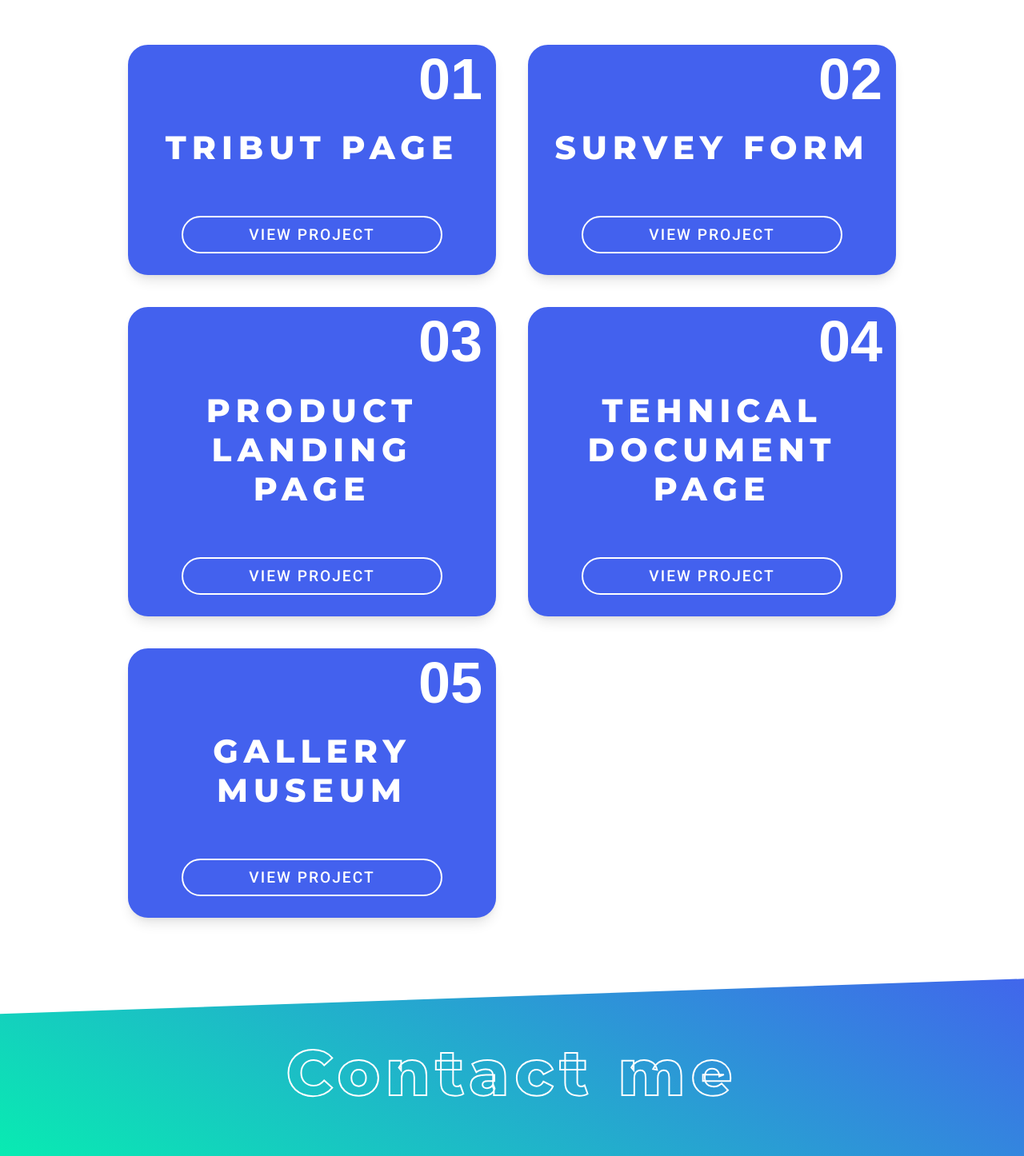
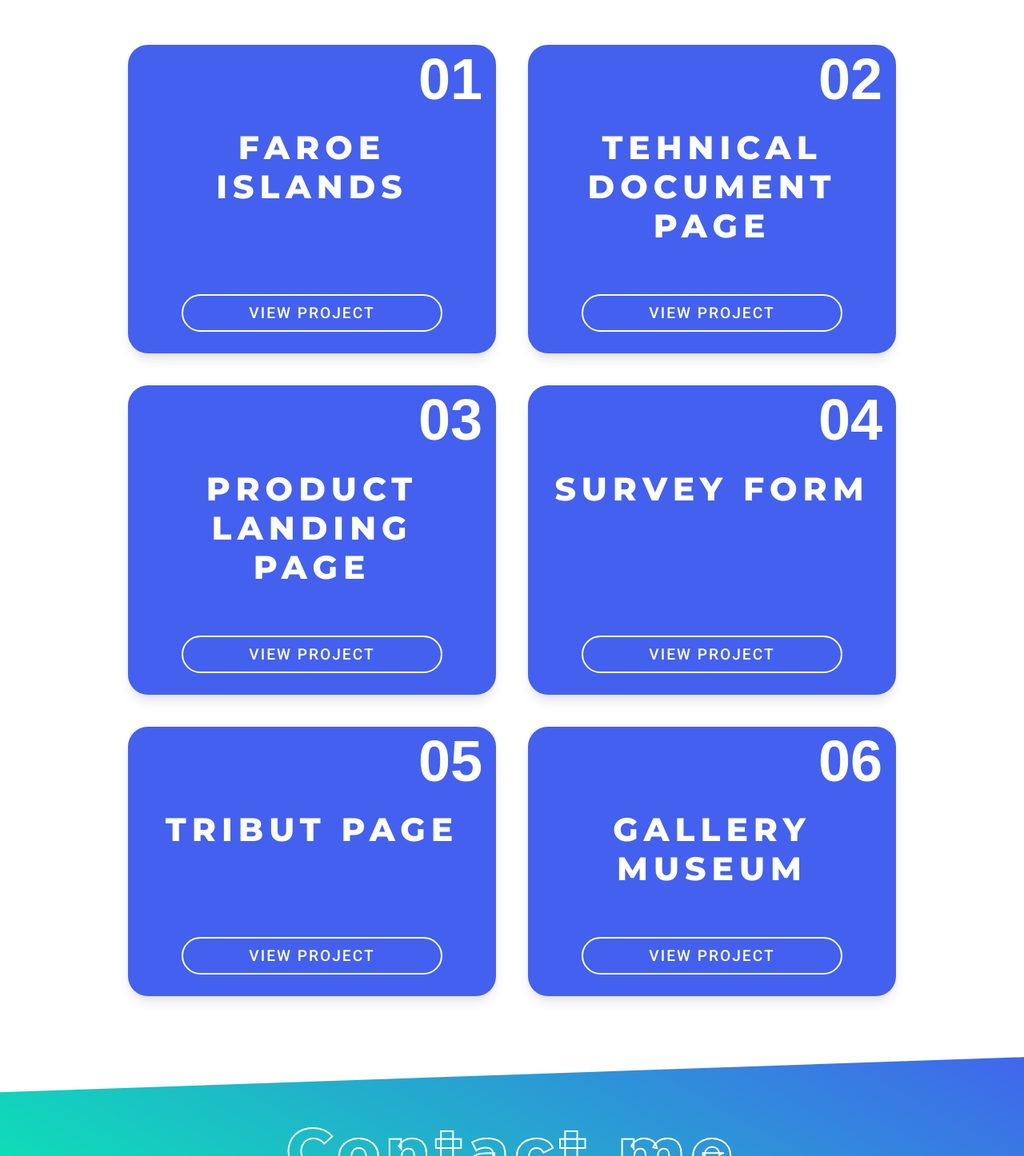
Before and after one commit to codrinbulgariu/personal-portofolio-site, a website built with Parcel: page index.html in a window 1280 px wide. Shown: the part 1920-3366 px from the top of the page at 80% size. Built offline with nearby package versions, Linux system fonts and the light colour scheme.

Commit message:
new project

```diff
--- a/index.html
+++ b/index.html
@@ -4,7 +4,7 @@
     <meta charset="UTF-8" />
     <meta http-equiv="X-UA-Compatible" content="IE=edge" />
     <meta name="viewport" content="width=device-width, initial-scale=1.0" />
-    <title>Document</title>
+    <title>Personal potofolio</title>
     <link
       rel="stylesheet"
       href="https://use.fontawesome.com/releases/v5.8.2/css/all.css"
@@ -66,9 +66,9 @@
             <div class="projects-cards">
               <div class="container-card">
                 <h4>01</h4>
-                <h3>Tribut Page</h3>
+                <h3>Faroe Islands</h3>
                 <a
-                  href="https://codepen.io/codrin-b/full/wvowzrv"
+                  href="https://faroe-islands-project-codrinb.netlify.app/"
                   target="_blank"
                   class="project-tile"
                   >View project</a
@@ -76,9 +76,9 @@
               </div>
               <div class="container-card">
                 <h4>02</h4>
-                <h3>Survey Form</h3>
+                <h3>Tehnical Document Page</h3>
                 <a
-                  href="https://codepen.io/codrin-b/full/GRNKVMz"
+                  href="https://codepen.io/codrin-b/full/wvoMZmr"
                   target="_blank"
                   class="project-tile"
                   >View project</a
@@ -96,9 +96,9 @@
               </div>
               <div class="container-card">
                 <h4>04</h4>
-                <h3>Tehnical Document Page</h3>
+                <h3>Survey Form</h3>
                 <a
-                  href="https://codepen.io/codrin-b/full/wvoMZmr"
+                  href="https://codepen.io/codrin-b/full/GRNKVMz"
                   target="_blank"
                   class="project-tile"
                   >View project</a
@@ -106,6 +106,16 @@
               </div>
               <div class="container-card">
                 <h4>05</h4>
+                <h3>Tribut Page</h3>
+                <a
+                  href="https://codepen.io/codrin-b/full/wvowzrv"
+                  target="_blank"
+                  class="project-tile"
+                  >View project</a
+                >
+              </div>
+              <div class="container-card">
+                <h4>06</h4>
                 <h3>Gallery Museum</h3>
                 <a
                   href="https://codepen.io/codrin-b/full/yLVaOYE"
```
Also changed, not shown: dist/index.html (deleted), dist/logo.99d14e55.png (deleted), 4 other files.
